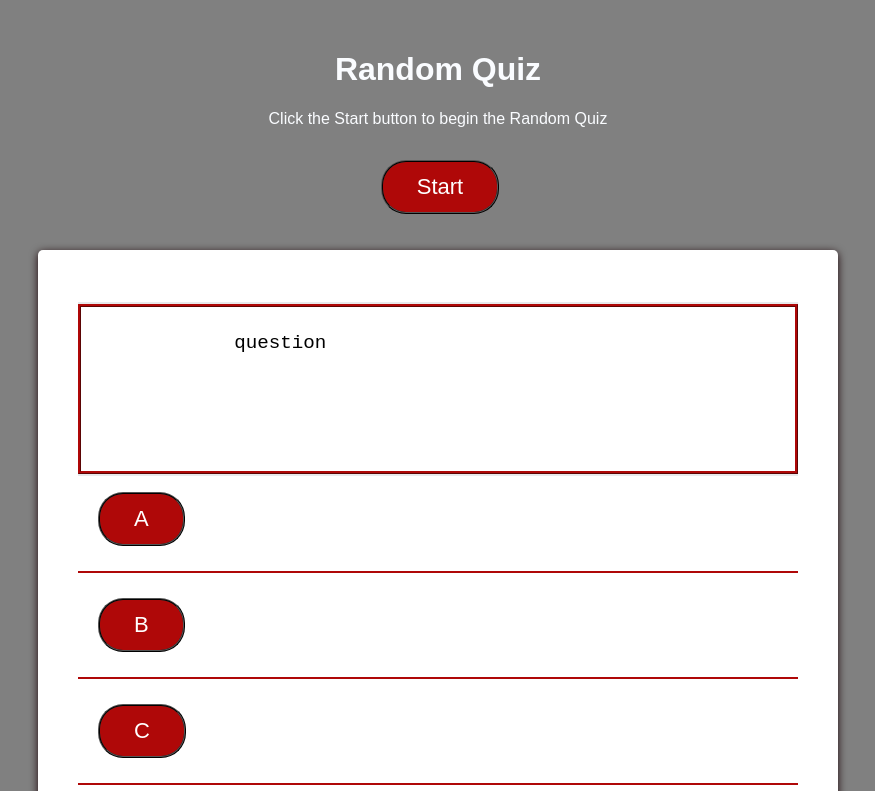
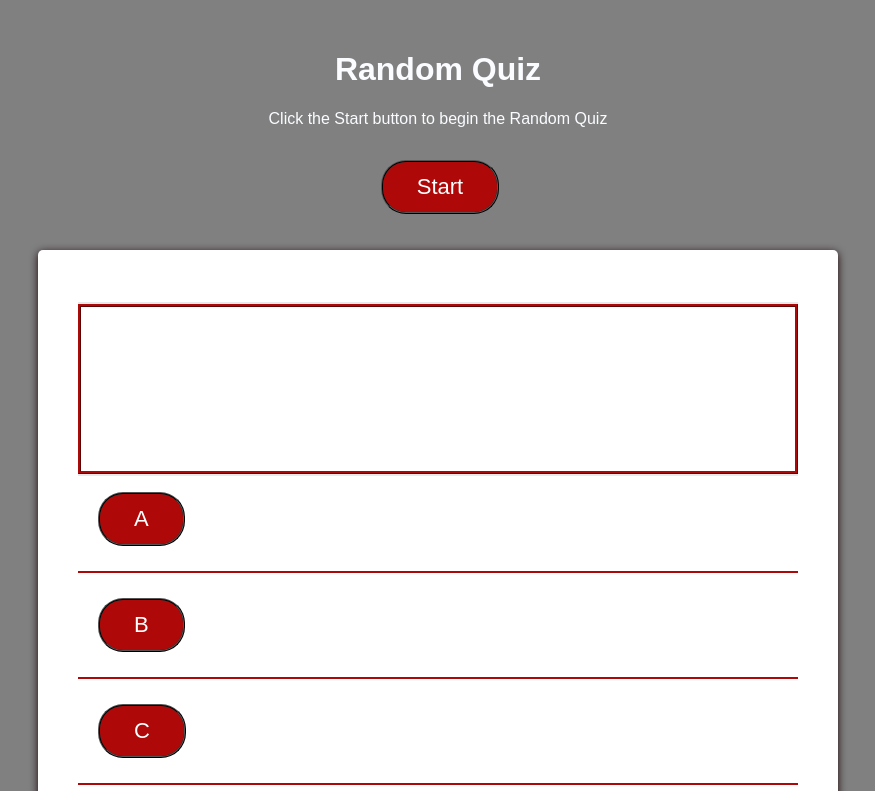
Before and after one commit to llh9/Random-Quiz, a plain HTML site: page index.html in a window 1280 px wide. Shown: the top 791 px of the page, without its empty margins (202-1077 px from the left). Drawn offline with Linux system fonts and the light colour scheme.

Commit message:
More html updates

```diff
--- a/index.html
+++ b/index.html
@@ -28,9 +28,7 @@
 
         <div class="card-body">
           <textarea readonly id="question"
-            aria-label="Generated Question">
-            question
-          </textarea>
+            aria-label="Generated Question"></textarea>
         </div>
 
         <div class="card-footer">
```
